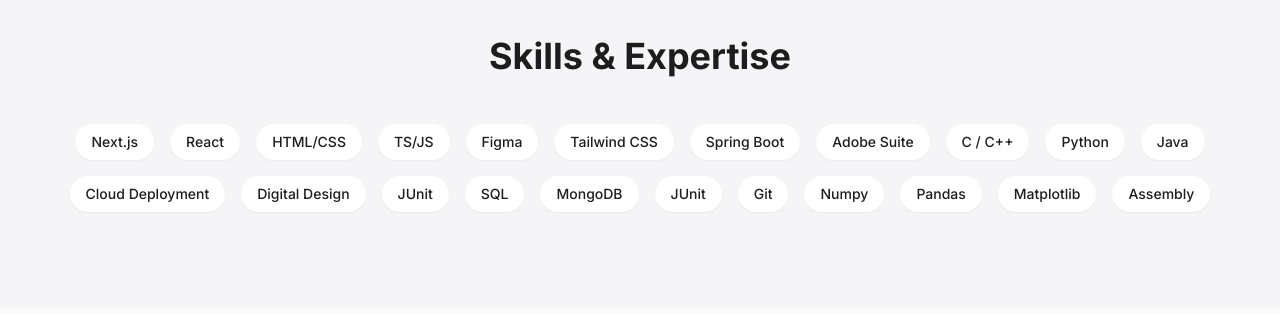
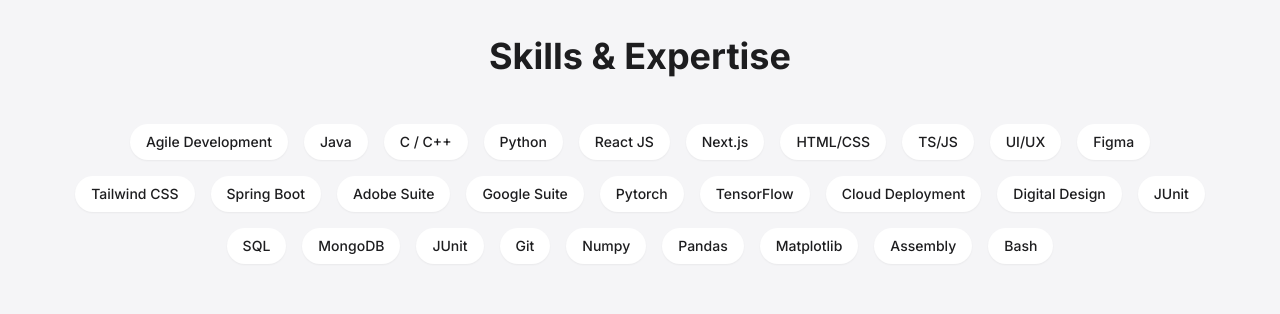
Before and after one commit to jinkim477/personal-portfolio-v2, a Next.js app in the folder portfolio-frontend/: page / in a window 1280 px wide. Shown: the part 1660-1974 px from the top of the page. Built offline with nearby package versions, Linux system fonts and the light colour scheme.

Commit message:
added more skill badges

```diff
--- a/portfolio-frontend/app/page.tsx
+++ b/portfolio-frontend/app/page.tsx
@@ -144,17 +144,22 @@ export default function Portfolio() {
 							Skills & Expertise
 						</h2>
 						<div className="flex flex-wrap justify-center gap-3 md:gap-4">
+							<SkillBadge name="Agile Development" />
+							<SkillBadge name="Java" />
+							<SkillBadge name="C / C++" />
+							<SkillBadge name="Python" />
+							<SkillBadge name="React JS" />
 							<SkillBadge name="Next.js" />
-							<SkillBadge name="React" />
 							<SkillBadge name="HTML/CSS" />
 							<SkillBadge name="TS/JS" />
+							<SkillBadge name="UI/UX" />
 							<SkillBadge name="Figma" />
 							<SkillBadge name="Tailwind CSS" />
 							<SkillBadge name="Spring Boot" />
 							<SkillBadge name="Adobe Suite" />
-							<SkillBadge name="C / C++" />
-							<SkillBadge name="Python" />
-							<SkillBadge name="Java" />
+							<SkillBadge name="Google Suite" />
+							<SkillBadge name="Pytorch" />
+							<SkillBadge name="TensorFlow" />
 							<SkillBadge name="Cloud Deployment" />
 							<SkillBadge name="Digital Design" />
 							<SkillBadge name="JUnit" />
@@ -166,6 +171,7 @@ export default function Portfolio() {
 							<SkillBadge name="Pandas" />
 							<SkillBadge name="Matplotlib" />
 							<SkillBadge name="Assembly" />
+							<SkillBadge name="Bash" />
 						</div>
 					</motion.div>
 				</div>
```
